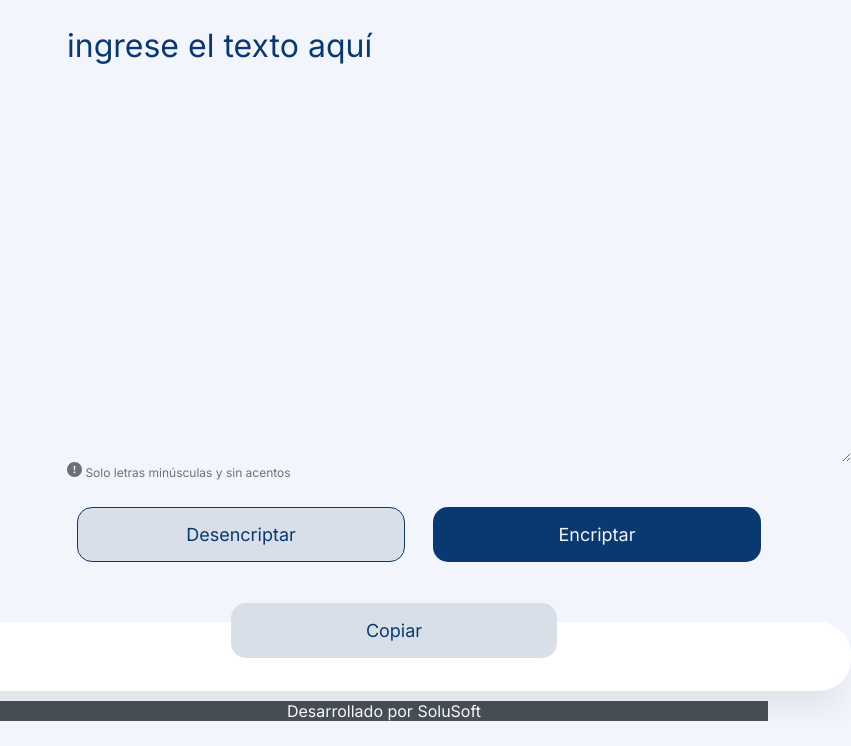
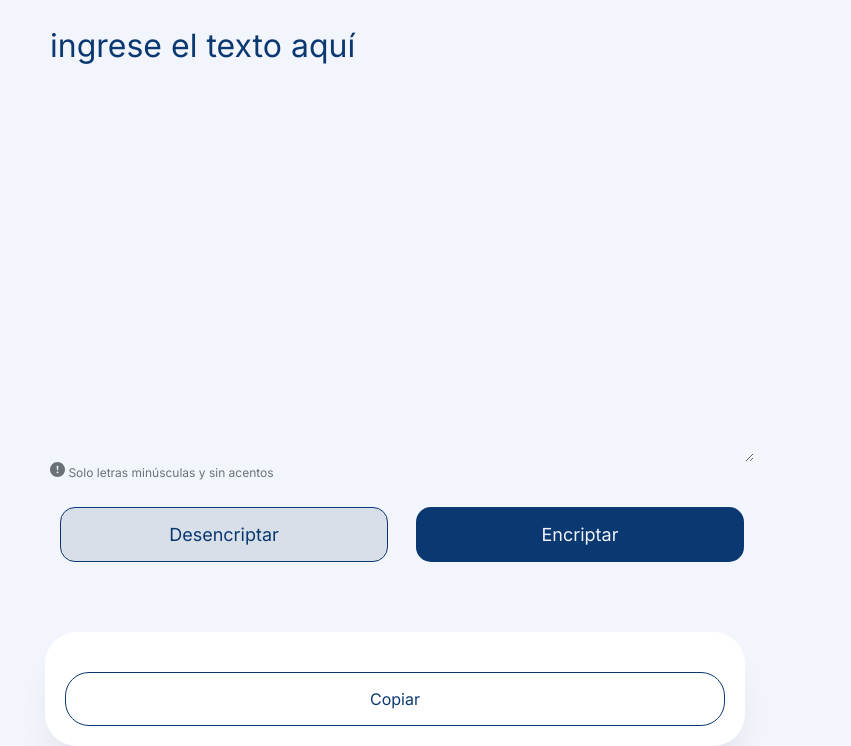
Before and after one commit to MauriDemasi/alura-challenge, a plain HTML site: page index.html in a window 768 px wide. Both pictures are taken after a click on the button "Encriptar". Shown: the part 102-848 px from the top of the page, 851 px wide, since content can reach past the window. Before the commit the page ends 823 px from the top, so only its background shows below. Drawn offline with Linux system fonts and the light colour scheme.

Commit message:
End Tablet Version, and validate keypress

```diff
--- a/index.html
+++ b/index.html
@@ -44,20 +44,24 @@
                     <button class="primary" onclick="encriptar()"><span class="text-button">Encriptar</span></button>
                 </div>
             </div>
+
             <div class="output-section">
-                <img src="./assets/Muñeco.png" alt="Imagen de ejemplo" id="img-output">
-                <div class="output-section-text">
-                    <h3>Ningún mensaje fue encontrado</h3>
-                <p class="p-output">Ingresa el texto que desees encriptar o desencriptar.</p>
+                <div class="output-section-child">
+                    <img src="./assets/Muñeco.png" alt="Imagen de ejemplo" id="img-output">
+                    <div class="output-section-text">
+                        <h3>Ningún mensaje fue encontrado</h3>
+                        <p class="p-output">Ingresa el texto que desees encriptar o desencriptar.</p>
+                    </div>
                 </div>
             </div>
+
         </div>
 
     </main>
 
-    <footer class="footer">
+    <!-- <footer class="footer">
         <p>Desarrollado por SoluSoft</p>
-    </footer>
+    </footer> -->
 
     <script src="./script.js"></script>
 </body>
--- a/script.js
+++ b/script.js
@@ -1,6 +1,4 @@
 function encriptar() {
-  validarInput();
-
   var texto = document.getElementById("text-input").value;
   var textoEncriptado = texto
     .replace(/e/gi, "enter")
@@ -10,7 +8,8 @@ function encriptar() {
     .replace(/u/gi, "ufat");
 
   var output = document.getElementsByClassName("output-section")[0];
-  output.innerHTML = "";
+  output.innerHTML='';
+  console.log(output);
 
   var parrafo = document.createElement("p");
   parrafo.classList.add("output-response");
@@ -25,7 +24,6 @@ function encriptar() {
 
 function desencriptar() {
   var texto = document.getElementById("text-input").value;
-  validarInput();
   var textoDesencriptado = texto
     .replace(/enter/gi, "e")
     .replace(/imes/gi, "i")
@@ -34,8 +32,7 @@ function desencriptar() {
     .replace(/ufat/gi, "u");
 
     var output = document.getElementsByClassName("output-section")[0];
-  output.innerHTML = "";
-
+    output.innerHTML = '';
     var parrafo = document.createElement("p");
     parrafo.classList.add("output-response");
     parrafo.id = "parrafo";
@@ -45,44 +42,67 @@ function desencriptar() {
     output.classList.add("output-response");
 
     crearBotonCopiar();
+
 }
 
+// Función para crear el botón de copiar
 function crearBotonCopiar() {
   var output = document.getElementsByClassName("output-section")[0];
 
-  var botonCopiar = document.createElement("button");
-  botonCopiar.classList.add("secondary");
-  botonCopiar.id = "btnCopiar";
+  var botonContenedor = document.createElement("div");
+  botonContenedor.classList.add("button");
 
-  var spanButton = document.createElement("span");
-  spanButton.classList.add("text-button");
+  var botonCopiar = document.createElement("div");
+  botonCopiar.classList.add("button1");
+  botonCopiar.innerText = "Copiar";
 
-  spanButton.innerText = "Copiar";
-  botonCopiar.appendChild(spanButton);
-
-  output.appendChild(botonCopiar);
-
-  botonCopiar.onclick = copiar;
+  botonContenedor.appendChild(botonCopiar);
+  output.appendChild(botonContenedor);
+  botonContenedor.onclick = copiar;
 }
 
+
+
+// Función para copiar texto al portapapeles
 function copiar() {
   var texto = document.getElementById("parrafo").textContent;
-  navigator.clipboard
-    .writeText(texto)
+
+  // Verificar si navigator.clipboard está disponible
+  if (navigator.clipboard) {
+    navigator.clipb1oard.writeText(texto)
       .then(() => {
-      alert("Texto copiado en el  portapapeles");
+        alert('Texto copiado en el portapapeles');
       })
-    .catch((err) => {
-      console.error("Error copying text: ", err);
+      .catch(err => {
+        console.error('Error copying text: ', err);
       });
+  } else {
+    // Método alternativo para copiar el texto
+    var textArea = document.createElement("textarea");
+    textArea.value = texto;
+    document.body.appendChild(textArea);
+    textArea.select();
+    try {
+      document.execCommand('copy');
+      alert('Texto copiado en el portapapeles');
+    } catch (err) {
+      console.error('Error copying text: ', err);
+    }
+    document.body.removeChild(textArea);
+  }
 }
 
-function validarInput() {
-  var input = document.getElementById("text-input");
-  var regex = /^[a-z\s]+$/;
-
-  if (!regex.test(input.value)) {
-    alert("Solo se permiten letras minúsculas y espacios en blanco.");
-    input.value = "";
+// funcion para escuchar cada tecla que se presiona y validar que sean solo letras y en minuscula
+function validarTexto(event) {
+  var charCode = event.charCode;
+  if (charCode >= 97 && charCode <= 122 || charCode == 32) {
+    return false;
+  } else {
+    alert("Solo se permiten letras minúsculas y sin acentos");
+    event.preventDefault();
+    return true;
   }
 }
+
+//aqui activamos la escucha de la tecla presionada
+document.getElementById("text-input").addEventListener("keypress", validarTexto);
--- a/styles.css
+++ b/styles.css
@@ -15,18 +15,14 @@
 
 html,
 body {
-    height: 100%;
     margin: 0;
     padding: 0;
 }
 
 body {
-    display: flex;
-    flex-direction: column;
+
     background-color: var(--color-background);
     font-family: 'Inter', sans-serif;
-    margin: 0;
-    line-height: normal;
 
 }
 
@@ -114,7 +110,6 @@ header {
     gap: 8px;
     justify-content: center;
     flex-wrap: nowrap;
-    /* Permite que los botones se acomoden en varias líneas si es necesario */
 }
 
 .input-section button,
@@ -155,7 +150,7 @@ header {
 }
 
 .output-section {
-    width: 400px;
+    width: 380px;
     height: 85vh;
     display: flex;
     flex-direction: column;
@@ -167,7 +162,7 @@ header {
     border-radius: 32px;
     background: var(--White, #FFF);
     box-shadow: 0px 24px 32px -8px rgba(0, 0, 0, 0.08);
-    margin: -70px 10px 0px 30px;
+    margin: -70px 30px 0px 30px;
     top: 50%;
     position: relative;
     box-sizing: border-box;
@@ -243,16 +238,39 @@ header {
 
 .output-response {
     display: flex;
-    justify-content: start;
+    justify-content: flex-start;
     align-items: start;
     color: var(--color-fuente-secundario);
-    text-align: center;
     font-family: Inter;
-    font-size: 16px;
     font-style: normal;
     font-weight: 400;
     line-height: 150%;
+    font-size: 24px;
+    font-family: Inter;
+    font-weight: 400;
+    word-wrap: break-word
 }
+
+.button1 {
+    flex: 1;
+    position: relative;
+}
+
+.button {
+    width: 328px;
+    height: 54px;
+    border-radius: 15px;
+    cursor: pointer;
+    display: flex;
+    align-items: center;
+    position: relative;
+    border: 1px solid #0a3871;
+    color: #0a3871;
+    top: 83%;
+    margin-right: 50%;
+}
+
+
 
 .footer {
     height: 2.5rem;
@@ -275,16 +293,21 @@ header {
 
 /* Estilos para tablets con un ancho de 768px */
 @media (min-width: 768px) and (max-width: 1024px) {
+
+    .main-container{
+        justify-content: start;
+    }
+
     .content-container {
         display: flex;
         flex-direction: column;
-        justify-content: center;
-        align-items: center;
+        align-items: start;
     }
 
     .input-section {
-        width: 100%;
-        margin: 0px 40px 40px 40px;
+        margin: 0px 10px 40px -100px;
+        text-align: justify;
+
     }
 
     #buttons-container {
@@ -297,73 +320,44 @@ header {
     }
 
     .output-section {
-        display: flex;
-        justify-content: center;
-        width: 688px;
-        height: 69px;
-        flex-direction: column;
-        align-items: center;
-        text-align: center;
-        margin: 40px;
-        padding: 52px;
-        gap: 32px;
-        border-radius: 32px;
-        background: var(--White, #FFF);
-        box-sizing: border-box;
-
+        width: 700px;
+        height: auto;
+        position: relative;
+        line-height: 150%;
+        display: inline-block;
+        padding: 20px;
+        margin: 20px 40px 0px 45px;
     }
 
-    .output-section-text {
-        align-self: stretch;
-        color: var(--Gray-gray-500, #343A40);
-        text-align: center;
+    #parrafo{
+        color: #495057;
+        font-size: 24px;
         font-family: Inter;
-        font-size: 24px;
-        font-style: normal;
-        font-weight: 700;
-        line-height: 120%;
-
+        font-weight: 400;
+        line-height: 36px;
+        text-align: justify;
     }
 
-    .output-response {
-        color: #343A40;
-        font-family: 'Inter', sans-serif;
+    .button1 {
+        flex: 1;
+        position: relative;
+    }
+    .button {
+        width: 100%;
+        position: relative;
+        border-radius: 24px;
+        border: 1px solid #0a3871;
+        box-sizing: border-box;
+        display: flex;
+        flex-direction: row;
+        padding: 24px;
+        text-align: center;
         font-size: 16px;
-        font-weight: 400;
-        line-height: 1.5;
-        text-align: center;
-        margin: 10px 0;
-        width: 100%;
-        padding: 0 24px;
-    }
+        color: #0a3871;
+        font-family: Inter;
+  }
 
-    #parrafo {
-        width: 624px;
-        color: var(--Gray-gray-400, #495057);
-        font-family: Inter;
-        font-size: 24px;
-        font-style: normal;
-        font-weight: 400;
-        line-height: 150%;
-    }
 
-    #btnCopiar {
-        width: 100%;
-        max-width: 326px;
-        height: 55px;
-        padding: 24px;
-        border-radius: 15px;
-        cursor: pointer;
-        border: none;
-        background-color: #D8DFE8;
-        color: var(--color-principal);
-        display: flex;
-        align-items: center;
-        justify-content: center;
-        margin-top: 24px;
-        box-sizing: border-box;
-
-    }
 
 
 }
```
Lines whose indentation alone changed are shown as unchanged.
